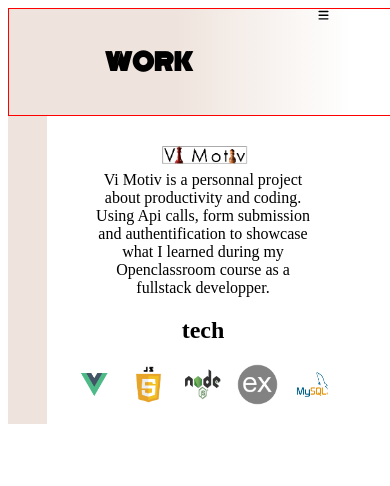
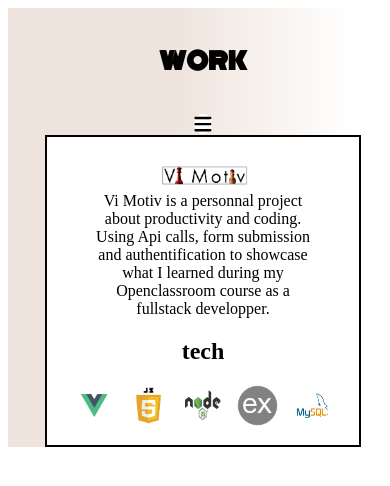
Before and after one commit to Moussashi/Portfolio, a Vue app in the folder portfolio-pro/: page /portfolio/work in a window 390 px wide. Shown: the top 486 px of the page. Built offline with nearby package versions, Linux system fonts and the light colour scheme.

Commit message:
responsiveadd

```diff
--- a/portfolio-pro/src/components/Contact.vue
+++ b/portfolio-pro/src/components/Contact.vue
@@ -158,5 +158,8 @@ img:hover {
     form {
         width: 70%;
     }
+    #nav {
+        font-size: 1.5rem;
+    }
 }
 </style>
--- a/portfolio-pro/src/components/Resume.vue
+++ b/portfolio-pro/src/components/Resume.vue
@@ -143,6 +143,7 @@ button {
     display: flex;
     flex-direction: row;
     justify-content: space-around;
+    align-items: center;
 }
 h3 {
     font-size: 2vw;
--- a/portfolio-pro/src/components/UI/navBar.vue
+++ b/portfolio-pro/src/components/UI/navBar.vue
@@ -85,8 +85,14 @@ li {
     list-style: none;
     color: black;
 }
+a {
+    font-size: 1.5rem;
+}
 a:visited {
     color: black;
+}
+a:hover {
+    background-color: white;
 }
 .icon {
     background-color: white;
@@ -108,4 +114,10 @@ a:visited {
         opacity: 1;
     }
 }
+
+@media only screen and (max-width: 769px) {
+    .icon {
+        font-size: 5vw;
+    }
+}
 </style>
--- a/portfolio-pro/src/components/Work.vue
+++ b/portfolio-pro/src/components/Work.vue
@@ -72,10 +72,10 @@ export default {
 }
 #Title {
     width: 100%;
-    border: solid red 1px;
     text-align: center;
     display: flex;
     justify-content: space-around;
+    align-items: center;
     margin: 0 auto;
     font-family: Monoton;
     font-size: 4vw;
@@ -86,9 +86,10 @@ export default {
     background-color: white;
     display: flex;
     flex-direction: column;
-    margin: 0 auto;
+    margin: auto;
     text-align: center;
     padding: 5%;
+    border: 2px black solid;
 }
 .projectDescription {
     width: 80%;
@@ -109,6 +110,7 @@ img {
 ul {
     display: flex;
     flex-direction: row;
+    padding: 0;
 }
 li {
     list-style: none;
@@ -137,4 +139,13 @@ li {
         color: rgb(31, 29, 29);
     }
 }
+
+@media only screen and (max-width: 769px) {
+    #Title {
+        flex-direction: column;
+        justify-content: center;
+        padding: 0;
+        border: 0;
+    }
+}
 </style>
```
